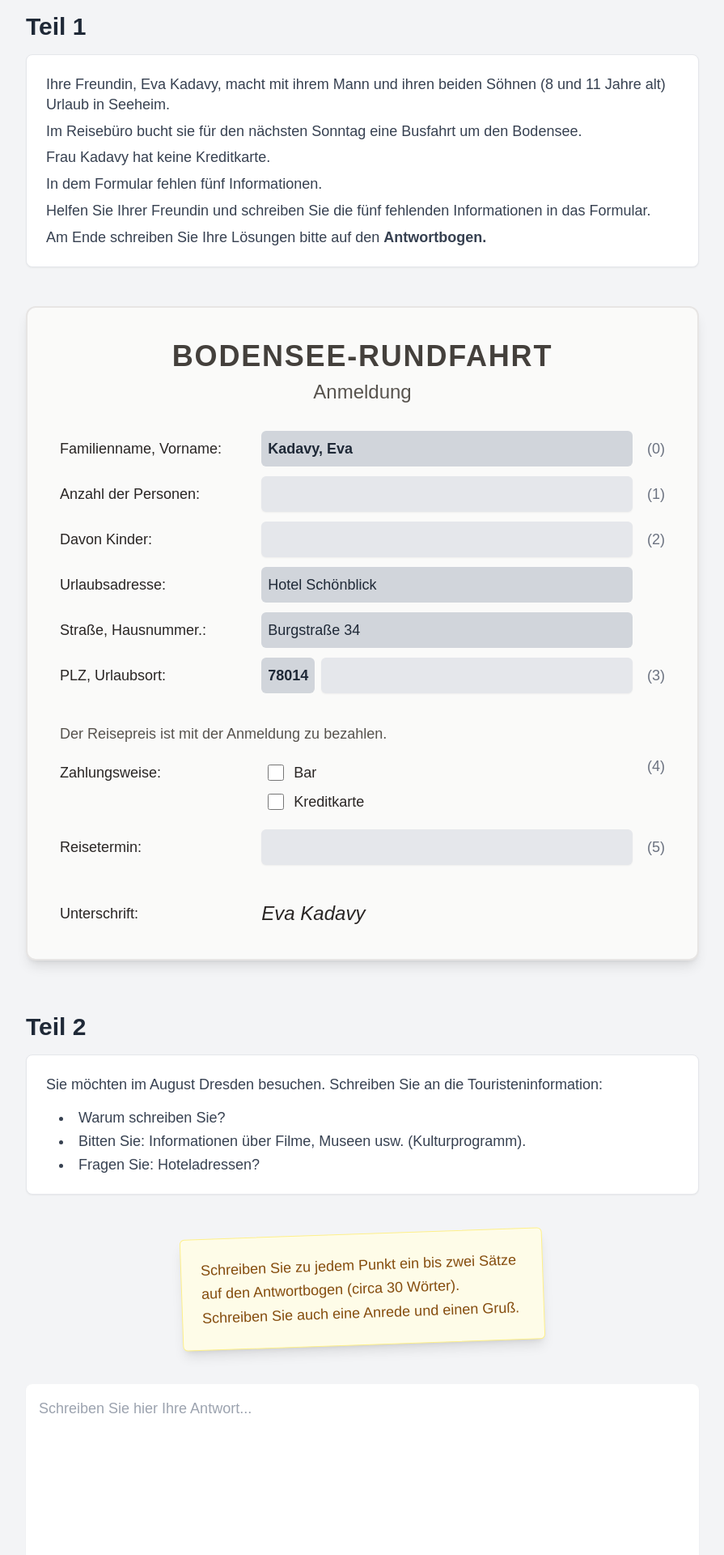
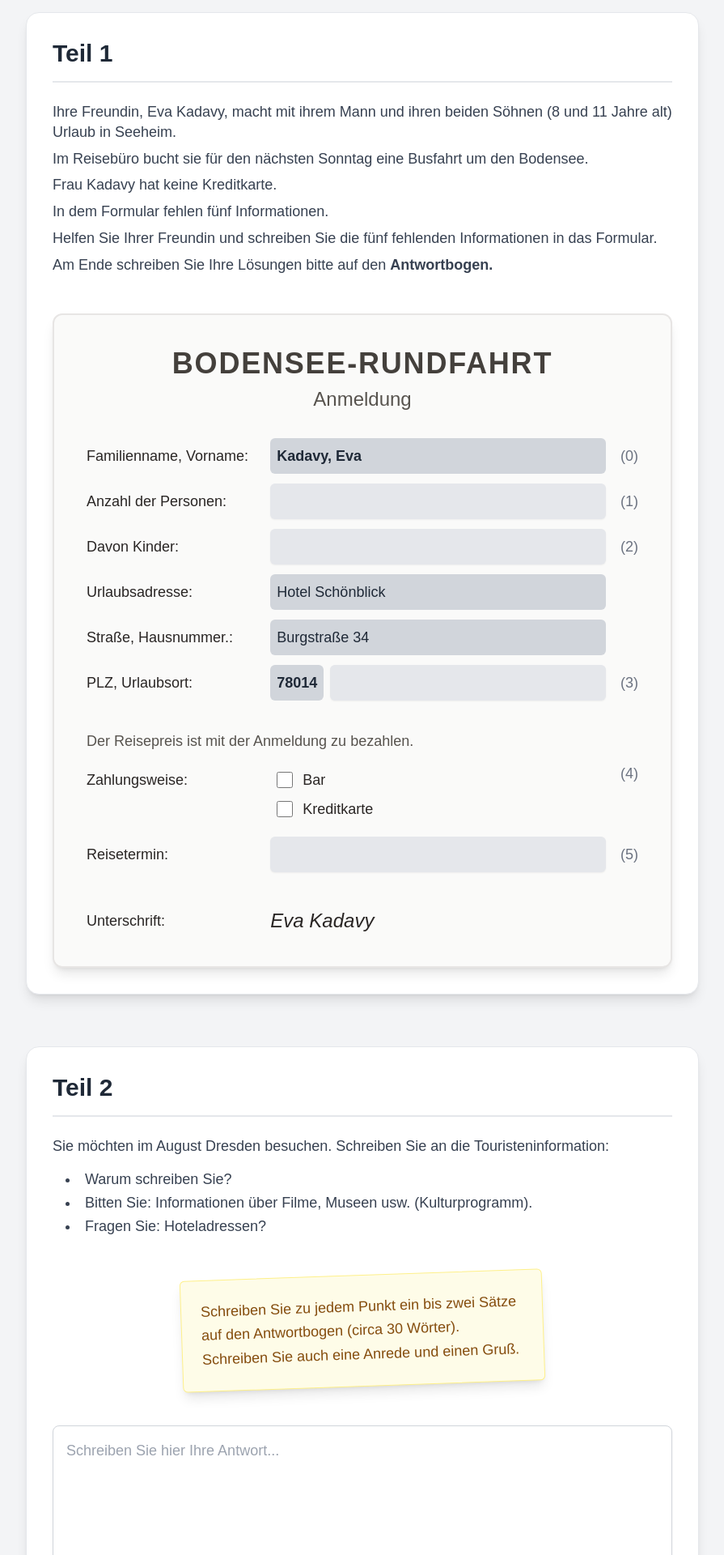
Before and after one commit to apfelboodi/GoetheA1Schreiben, a React (Vite) app: page / in a window 1280 px wide. Shown: the part 340-2260 px from the top of the page at 81% size, without its empty margins (192-1087 px from the left). Built offline with nearby package versions, Linux system fonts and the light colour scheme.

Commit message:
Update App.tsx

```diff
--- a/App.tsx
+++ b/App.tsx
@@ -59,9 +59,9 @@ const Teil1: React.FC<Teil1Props> = ({
 
 
     return (
-        <section className="mb-16">
-            <h2 className="text-3xl font-bold text-gray-800 mb-4">Teil 1</h2>
-            <div className="bg-white p-6 rounded-lg shadow-sm border border-gray-200 text-gray-700 text-lg space-y-2 leading-snug">
+        <section className="mb-16 bg-white p-6 sm:p-8 rounded-2xl shadow-lg border border-gray-200">
+            <h2 className="text-3xl font-bold text-gray-800 mb-6 border-b-2 border-gray-200 pb-4">Teil 1</h2>
+            <div className="mt-6 text-gray-700 text-lg space-y-2 leading-snug">
                 <p>Ihre Freundin, Eva Kadavy, macht mit ihrem Mann und ihren beiden Söhnen (8 und 11 Jahre alt) Urlaub in Seeheim.</p>
                 <p>Im Reisebüro bucht sie für den nächsten Sonntag eine Busfahrt um den Bodensee.</p>
                 <p>Frau Kadavy hat keine Kreditkarte.</p>
@@ -166,10 +166,10 @@ interface Teil2Props {
 
 const Teil2: React.FC<Teil2Props> = ({ letter, setLetter }) => {
     return (
-        <section>
-            <h2 className="text-3xl font-bold text-gray-800 mb-4">Teil 2</h2>
+        <section className="bg-white p-6 sm:p-8 rounded-2xl shadow-lg border border-gray-200">
+            <h2 className="text-3xl font-bold text-gray-800 mb-6 border-b-2 border-gray-200 pb-4">Teil 2</h2>
 
-            <div className="bg-white p-6 rounded-lg shadow-sm border border-gray-200 text-gray-700 text-lg mb-8 leading-snug">
+            <div className="mt-6 text-gray-700 text-lg mb-8 leading-snug">
                 <p className="mb-4">Sie möchten im August Dresden besuchen. Schreiben Sie an die Touristeninformation:</p>
                 <ul className="list-disc list-inside space-y-1 pl-4">
                     <li>Warum schreiben Sie?</li>
@@ -192,7 +192,7 @@ const Teil2: React.FC<Teil2Props> = ({ letter, setLetter }) => {
                     value={letter}
                     onChange={(e) => setLetter(e.target.value)}
                     rows={8}
-                    className="w-full p-4 rounded-lg shadow-sm focus:ring-2 focus:ring-blue-500 focus:outline-none text-lg"
+                    className="w-full p-4 rounded-lg shadow-sm focus:ring-2 focus:ring-blue-500 focus:outline-none text-lg border-gray-300 border"
                     placeholder="Schreiben Sie hier Ihre Antwort..."
                 />
             </div>
```
